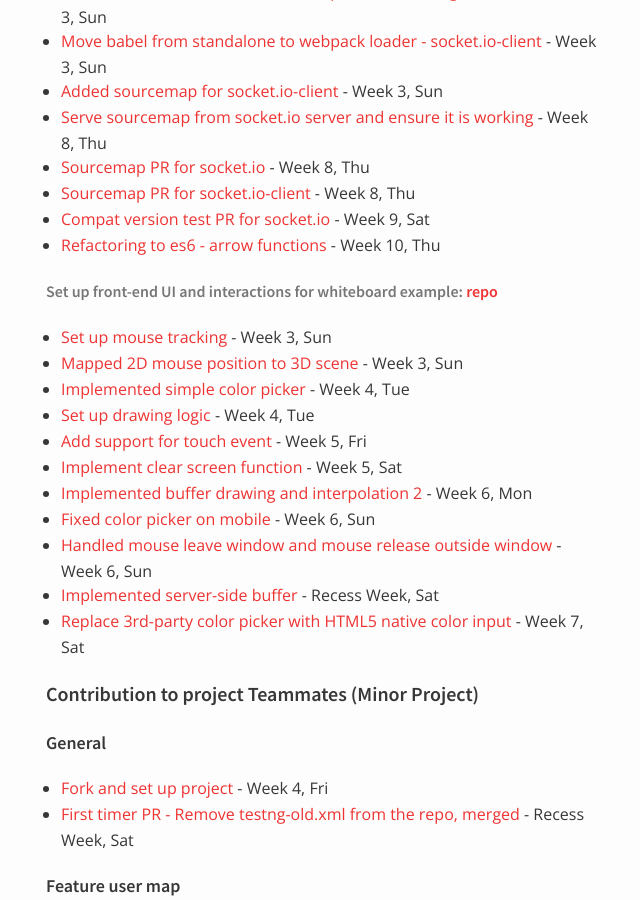
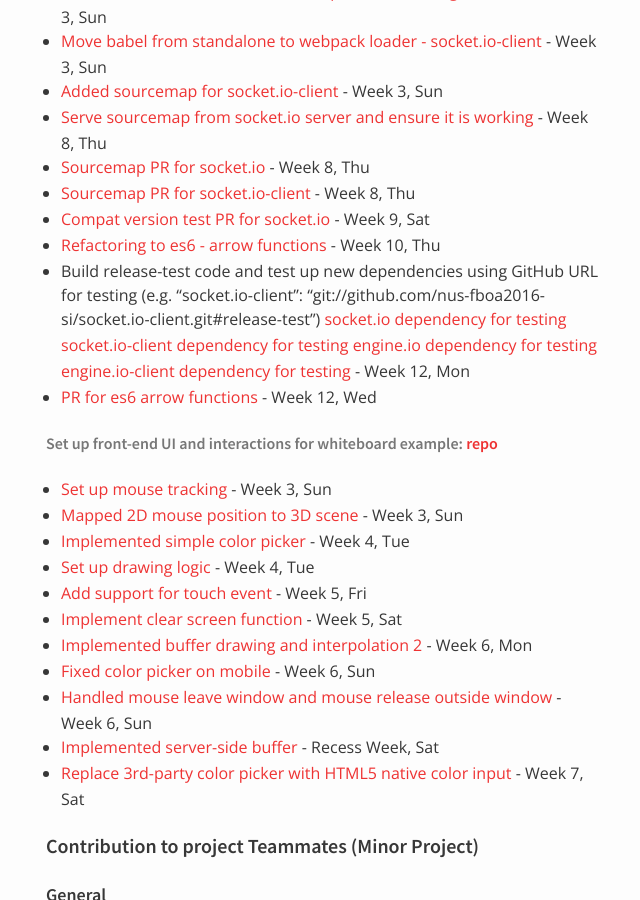
Before and after one commit to nus-oss/cs3281-AY1516S2-website, a Jekyll site: the page built from teams/socketio.md, in a window 1280 px wide and 900 px high, scrolled down 3279 px. Shown: the whole window, without its empty margins (324-964 px from the left). Built offline with Jekyll 4.4.1, drawn with Linux system fonts in a browser that asks for light colours; some of the changed text lies outside the part shown.

Commit message:
update week 12

```diff
--- a/teams/socketio.md
+++ b/teams/socketio.md
@@ -117,6 +117,8 @@
   * [Sourcemap PR for socket.io-client](https://github.com/socketio/socket.io-client/pull/953) - Week 8, Thu
   * [Compat version test PR for socket.io](https://github.com/socketio/socket.io/pull/2496) - Week 9, Sat
   * [Refactoring to es6 - arrow functions](https://github.com/nus-fboa2016-si/socket.io/commit/1ed5a3b1579c36c68f8c93dd151d85c6773b88a5) - Week 10, Thu
+  * Build release-test code and test up new dependencies using GitHub URL for testing (e.g. "socket.io-client": "git://github.com/nus-fboa2016-si/socket.io-client.git#release-test") [socket.io dependency for testing](https://github.com/nus-fboa2016-si/socket.io/tree/release-test) [socket.io-client dependency for testing](https://github.com/nus-fboa2016-si/socket.io-client/tree/release-test) [engine.io dependency for testing](https://github.com/nus-fboa2016-si/engine.io/tree/release-test) [engine.io-client dependency for testing](https://github.com/nus-fboa2016-si/engine.io-client/tree/release-test) - Week 12, Mon
+  * [PR for es6 arrow functions](https://github.com/socketio/socket.io/pull/2514) - Week 12, Wed
 
 ###### Set up front-end UI and interactions for whiteboard example: [repo](https://github.com/nus-fboa2016-si/whiteboard)
   * [Set up mouse tracking](https://github.com/nus-fboa2016-si/whiteboard/commit/5cd27bc77a4ab64a23c31a804b52a307a5cfafc6) - Week 3, Sun
@@ -173,8 +175,8 @@
 * [Modular d3 app with commonJS and webpack](http://paradite.com/2016/03/18/modular-d3-app-commonjs-webpack/) - Week 9, Fri
 
 ###### Visualization using cards, implemented with different UI libraries: [demo](http://paradite.github.io/d3card/)
-* [Added implementations using Bootstrap 4](https://github.com/paradite/d3card/commit/334bf4e2d718e1fd02481146e8f4231a6332af8f)
-* [Added implementations using Material Design Lite](https://github.com/paradite/d3card/commit/eecbbfe32101bd65e0f8ce1cac9ad3bcfffeb5b1)
+* [Added implementations using Bootstrap 4](https://github.com/paradite/d3card/commit/334bf4e2d718e1fd02481146e8f4231a6332af8f) - Week 11, Fri
+* [Added implementations using Material Design Lite](https://github.com/paradite/d3card/commit/eecbbfe32101bd65e0f8ce1cac9ad3bcfffeb5b1) - Week 11, Fri
 
 ###### Other matters related to expertise in data visualization
 * Met with potential client to discuss on a project for visualization of family genealogy based on DNA data and family tree
```
